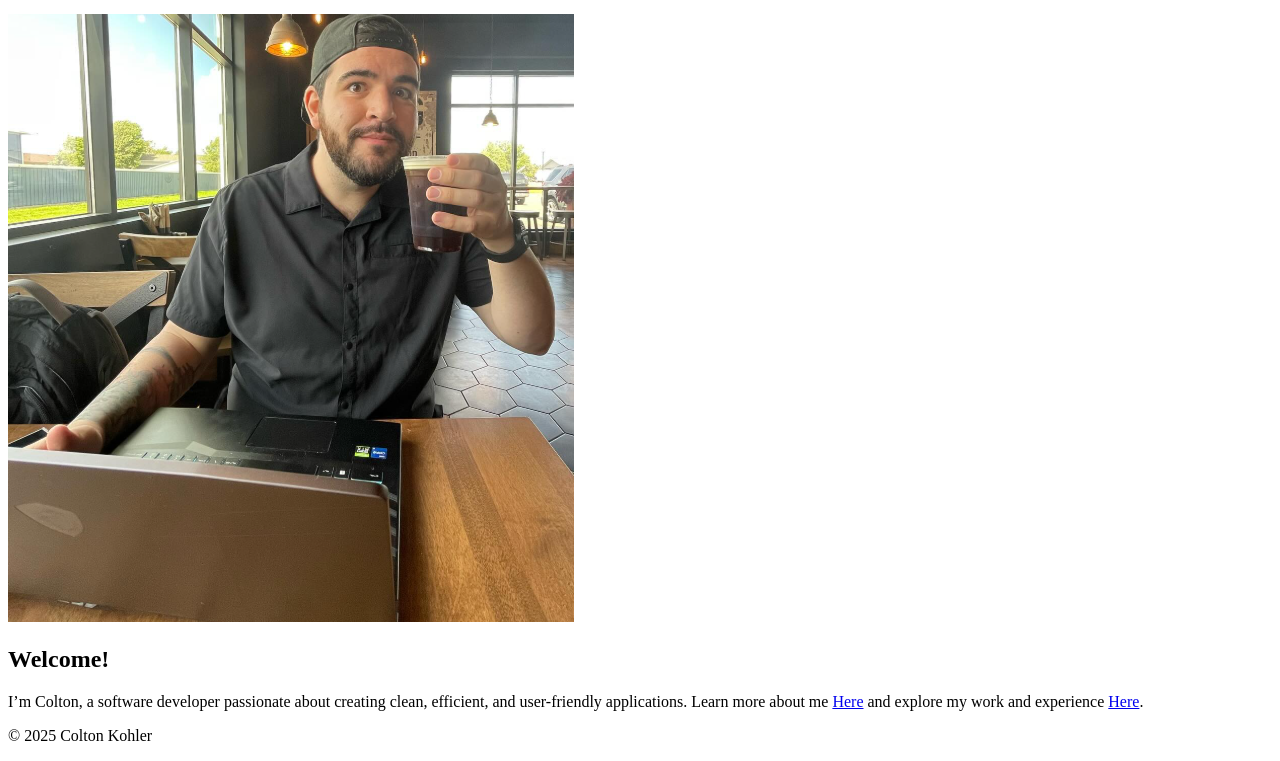
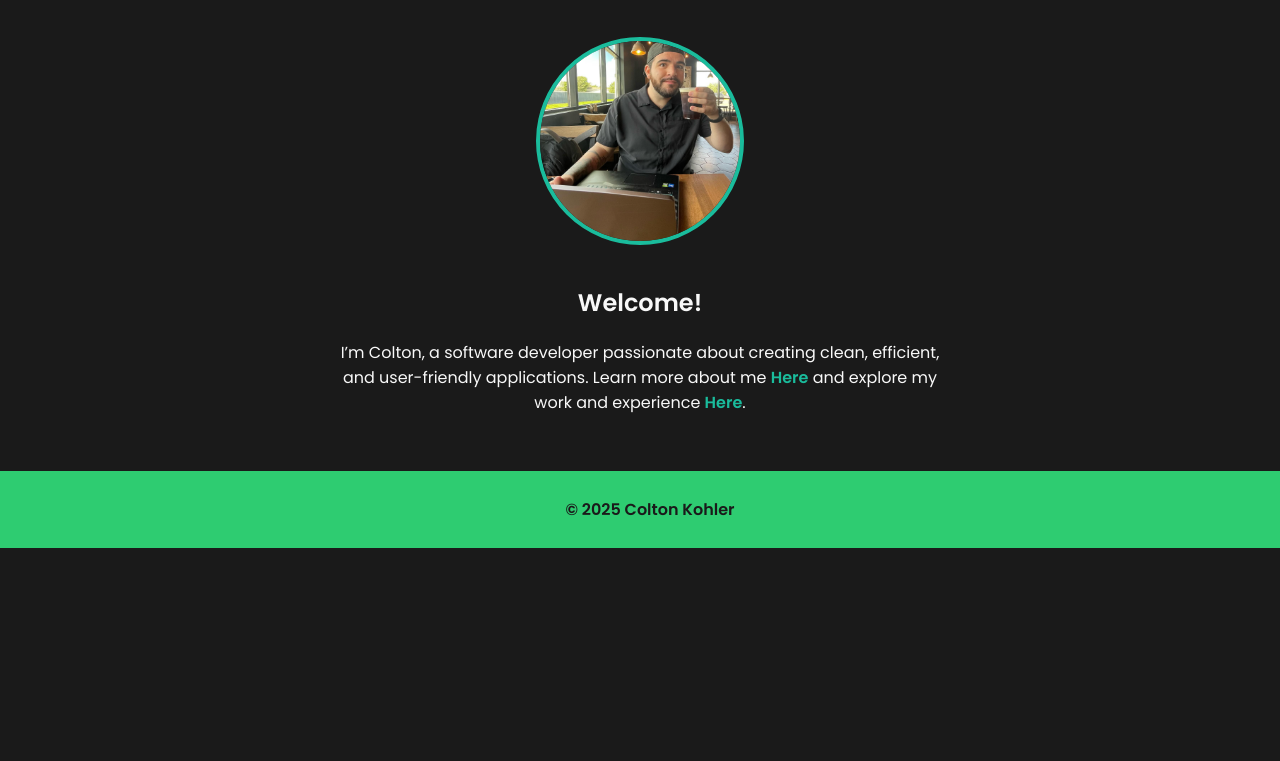
Before and after one commit to Ckohler1/My.Website, a plain HTML site: page index.html in a window 1280 px wide. Shown: the part 136-897 px from the top of the page. After the commit the page ends 800 px from the top, so only its background shows below. Drawn offline with Linux system fonts and the light colour scheme; the site is published under a folder, as on GitHub Pages, so addresses that start at the root find nothing.

Commit message:
css fix attempt 2

```diff
--- a/index.html
+++ b/index.html
@@ -1,13 +1,13 @@
 <!DOCTYPE html>
 <html lang="en">
-<head>
-    <meta charset="UTF-8">
-    <meta name="viewport" content="width=device-width, initial-scale=1.0">
-    <title>Colton Kohler - Portfolio</title>
-    <link rel="stylesheet" href="/My.Website/style.css">
+    <head>
+        <meta charset="UTF-8">
+        <meta name="viewport" content="width=device-width, initial-scale=1.0">
+        <title>My Portfolio</title>
+        <link rel="stylesheet" href="style.css"> <!-- Update this path if needed -->
+        <link href="https://fonts.googleapis.com/css2?family=Poppins:wght@300;400;600&family=Merienda:wght@400;700&display=swap" rel="stylesheet">
+    </head>
 
-
-</head>
 <body>
     <header>
         <h1>Colton Kohler</h1>
```
